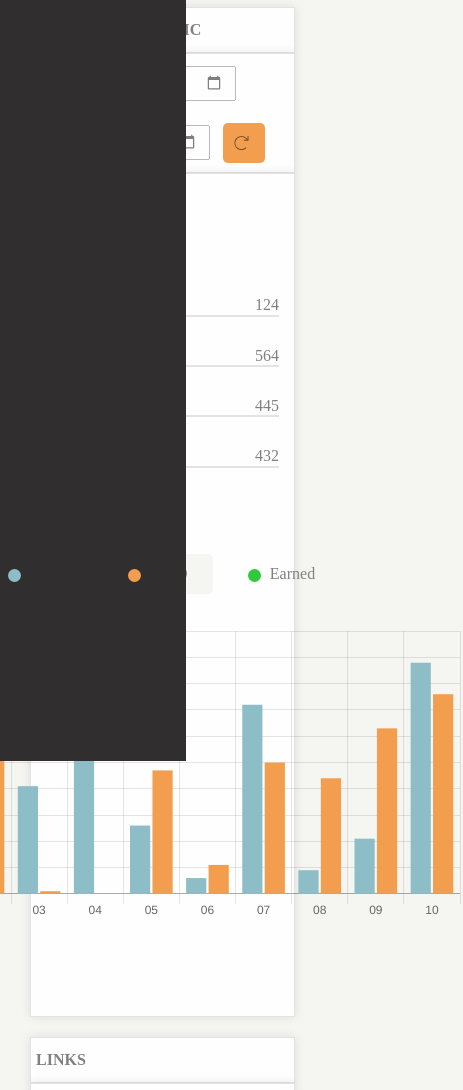
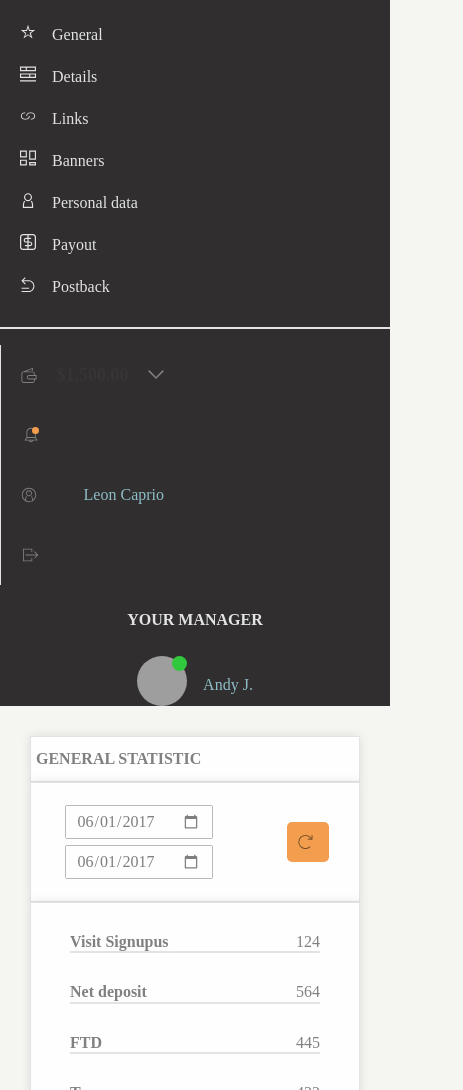
Before and after one commit to mwladyka126/Individual, a website: page index.html in a window 390 px wide. Shown: the part 83-1173 px from the top of the page, 463 px wide, since content can reach past the window. Drawn offline with nearby package versions, Linux system fonts and the light colour scheme; grey boxes are pictures that could not be loaded.

Commit message:
change sidebar+navbar

```diff
--- a/index.html
+++ b/index.html
@@ -16,7 +16,7 @@
     <div class="wrapper">
         <div class="row">
 
-            <div class="col-md-2 col-lg-2" id="left">
+            <div class="col-sm-12 col-md-3 col-lg-2" id="left">
                 <div class="sidebar">
                     <div class="sidebar_top">
                         <div class="sidebar_title">
@@ -38,7 +38,7 @@
                                             alt="details-icon">Details</a>
                                 </li>
                                 <li>
-                                    <a href="#"><img class="icon icon-sidebar" src="images/icons/links.svg"
+                                    <a href="#links"><img class="icon icon-sidebar" src="images/icons/links.svg"
                                             alt="links-icon">Links</a>
                                 </li>
                                 <li>
@@ -59,6 +59,35 @@
                                 </li>
                             </ul>
                         </div>
+                        <div class="sidebar_nav">
+                            <div class="navbar_element">
+                                <a href="#">
+                                    <img class="icon icon-navbar wallet " src="images/icons/wallet.svg"
+                                        alt="wallet-icon">
+                                    <div class="navbar_wallet_amount"><span>$1,500.00</span></div>
+                                    <img class="icon icon-navbar " src="images/icons/arrow-down.svg"
+                                        alt="arrow-down-icon">
+                                </a>
+                            </div>
+                            <div class="navbar_button">
+                                <a href="#">
+                                    <span class="dot"></span>
+                                    <img class="icon icon-navbar  notification" src="images/icons/notification.svg"
+                                        alt="notification-icon">
+                                </a>
+                            </div>
+                            <div class="navbar_element">
+                                <a href="#">
+                                    <img class="icon icon-navbar" src="images/icons/profile.svg" alt="profile-icon">
+                                    <div class="profile-name">Leon Caprio</div>
+                                </a>
+                            </div>
+                            <div class="navbar_button">
+                                <a href="#">
+                                    <img class="icon icon-navbar quit" src="images/icons/quit.svg" alt="links-icon">
+                                </a>
+                            </div>
+                        </div>
                         <div class="sidebar_manager">
                             <div class="manager-title">
                                 <h4>YOUR MANAGER</h4>
@@ -75,7 +104,7 @@
                 </div>
             </div>
 
-            <div class="col-sm-10 col-md-10 col-lg-10" id="right">
+            <div class="col-sm-12 col-md-9 col-lg-10" id="right">
                 <div class="row">
                     <div class="navbar">
                         <div class="navbar_element">
@@ -119,7 +148,7 @@
                         </div>
                         <div class="main-content_statistics">
                             <div class="table">
-                                <div class="table-row row">
+                                <div class="table-row">
                                     <div class="cell">
                                         <div class="name">Visit Signupus</div>
                                         <div>124</div>
@@ -129,7 +158,7 @@
                                         <div>564</div>
                                     </div>
                                 </div>
-                                <div class="table-row row">
+                                <div class="table-row">
                                     <div class="cell">
                                         <div class="name">FTD</div>
                                         <div>445</div>
@@ -142,7 +171,7 @@
                             </div>
 
 
-                            <div class="main-content-statistics-earnings">
+                            <div class="main-content-statistics-earnings container">
                                 <div class="earnings">
                                     <p>Earnings chart</p>
                                 </div>
@@ -160,7 +189,7 @@
                                         <a href="#" class="button-rectangle">Earned</a>
                                     </div>
                                 </div>
-                                <div class="graph scroll-wrapper">
+                                <div class="graph container-fluid">
                                     <canvas id="myChart"></canvas>
                                 </div>
                             </div>
@@ -168,7 +197,7 @@
                     </section>
                     <section class="container-fluid links">
                         <div class="main-content_title">
-                            <h2>LINKS</h2>
+                            <h2>LINKS<a name="links"></a></h2>
                         </div>
                         <div class="main-content_links">
                             <div class="button-wrapper">
--- a/sass/components/_main.scss
+++ b/sass/components/_main.scss
@@ -49,7 +49,7 @@
 }
 .main-content_statistics{
     width: 100%;
-    height: 100vh;
+    //height: 100vh;
     display: flex;
     flex-direction: column;
     justify-content: center;
@@ -67,6 +67,7 @@
 .table-row{
   margin: 0 auto;
   display:flex;
+  flex-wrap: wrap;
   justify-content: center;
   .cell{
   display:inline-flex;
@@ -93,6 +94,7 @@
   }
 }
 .earnings-indicators{
+  width: 100%;
   display: flex;
   justify-content: center;
   align-items: center;
@@ -106,7 +108,7 @@
       position:absolute;
       margin-left: 15px;
       margin-top:15px;
-      z-index:20;
+      z-index:2;
     }
     .dot-blue{
       background-color: $blue;
@@ -122,17 +124,21 @@
     }
   }
 }
+.scroll-wrapper {
+  display: block;
+  width: 100%;
+  overflow-x: auto;
+}
 .graph{
 position: relative;
 width: 100%;
-width: 600px;
+max-width: 100%;
+//width: 600px;
 //height: 100vh;
 margin: 0 auto;
-#myChart{
-  //width: 1000px;
-  //height: 500px;
-  margin-top: 20px;
-}
+  #myChart{
+    margin-top: 20px;
+  }
 }
 /*Section links*/
 .links{
@@ -162,12 +168,12 @@ margin: 0 auto;
 }
 table {
   border-collapse: collapse;
-  width:60%;
+  overflow:hidden;
+  width:auto;
   border-top: 2px solid $grey-font;
 }
 tr{
   border-bottom: 2px solid $grey-font;
-  width: 100%;
   height: 50px;
   &:hover{
     background-color:$grey-font;
@@ -198,14 +204,54 @@ td .icon{
 
 /* Media */
 @media (max-width: 767px){
-  .sidebar_bottom{
+  .row{
+    flex-direction: column;
+  }
+  .sidebar{
+    flex:100%;
+    width:100%;
+    height: fit-content;
+    position:relative;
+      .sidebar_bottom.show{
+        display:none;
+    }
+    .sidebar_nav{
+      display:block;
+  }
+  }
+
+  .navbar{
     display:none;
-    max-width:0;
   }
+  /*main-content*/
+  .main-content{
+    margin-top:30px;
+  }
+  .earnings-indicators{
+    .dot-wrapper{
+      margin:0;
+    }
+  }
+  /*links*/
   table{
-    width:30%;
     tr{
+      display: flex;
       flex-direction:column;
+      justify-content: center;
+      align-self: center;
+      height:min-content;
+    }
+    td{
+      padding:10px;
+      .icon{
+        opacity:1;
+          &:first-child{
+          filter: $filter-orange;
+        }
+        &:last-child{
+          filter: $filter-navbar;
+        }
+      }
     }
   }
 }
--- a/sass/components/_sidebar.scss
+++ b/sass/components/_sidebar.scss
@@ -2,7 +2,7 @@
     background-color:$background-sidebar;
     color:$grey-font;
     width:max-content;
-    height: 100vh;
+    height: 100%;
     margin:0;
     position: fixed;
     z-index:10;
@@ -33,19 +33,17 @@
     }
     .hamburger{
         margin-top: 10px;
+        margin-right: 30px;
         &:hover{
         color:$orange;
         }
     }
 }
 
-.sidebar_list{
+.sidebar_nav{
+    display:none;
 }
-.sidebar_bottom.show{
-    position: absolute !important;
-   top: -9999px !important;
-   left: -9999px !important;
-}
+
 ul{
     list-style-type:none;
     border-bottom: 2px solid $grey-font;
```
Also changed, not shown: css/style.css, js/script.js (line endings or trailing spaces), 1 other file.
